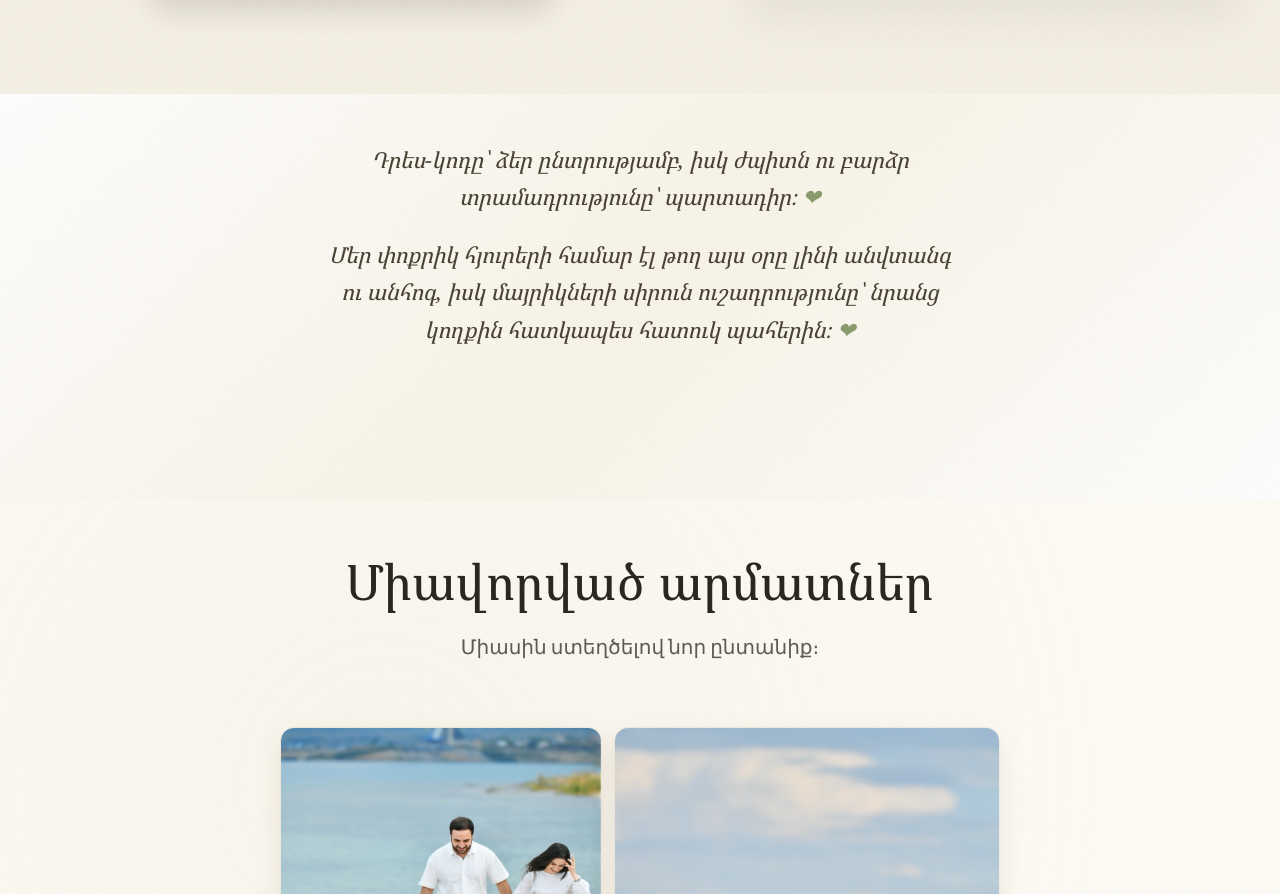
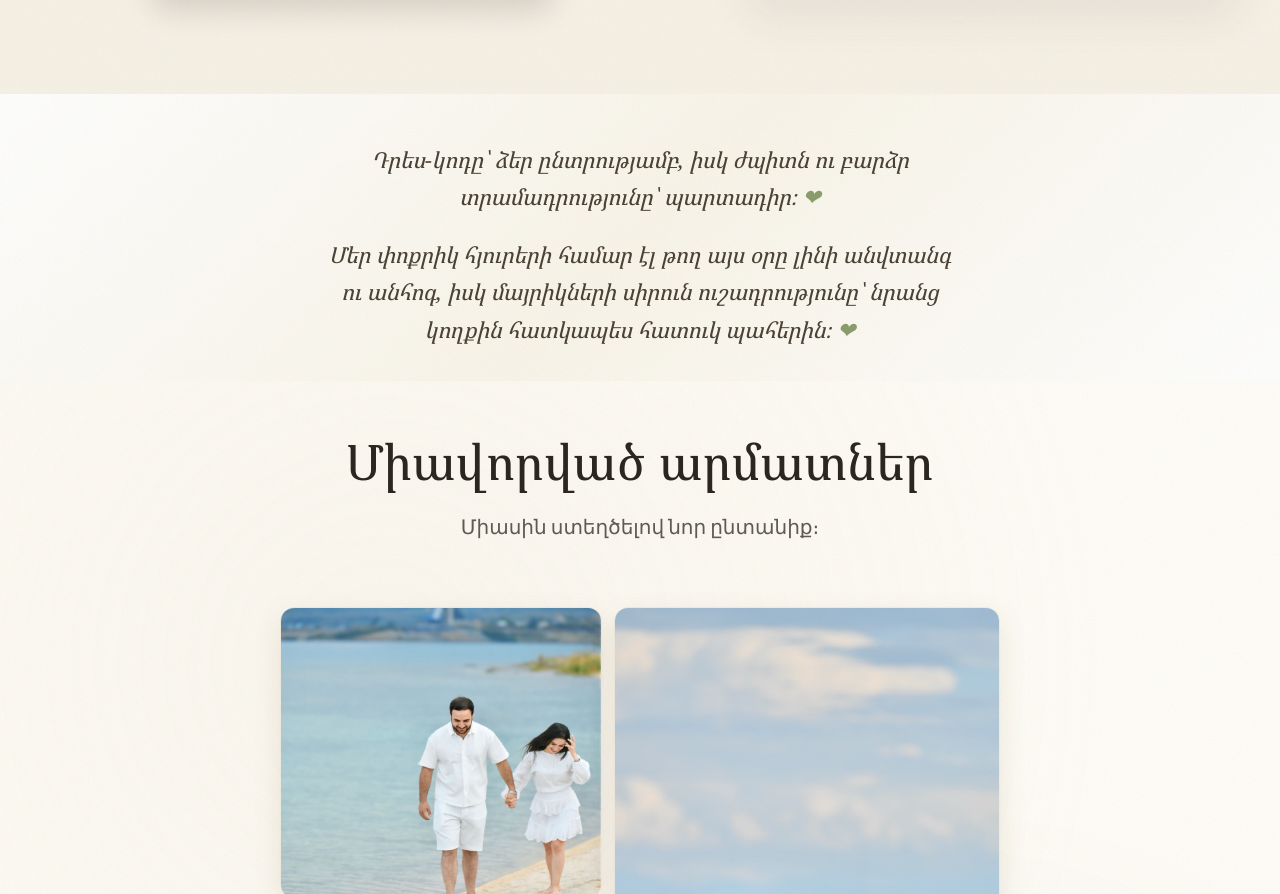
Before and after one commit to AsatryanKaren/Anahit-friend-wedding, a React (Vite) app: page / in a window 1280 px wide. Shown: the part 4055-4949 px from the top of the page. Built offline with nearby package versions, Linux system fonts and the light colour scheme.

Commit message:
Update civil ceremony icon, tighten dress code section spacing
- Swap in the re-exported certificate icon (same fake-checkerboard
  fix, tightly cropped to the artwork)
- Reduce the Dress Code section's bottom padding

Co-Authored-By: Claude Sonnet 5 <noreply@anthropic.com>

```diff
--- a/src/FigmaInvite.module.css
+++ b/src/FigmaInvite.module.css
@@ -3165,14 +3165,13 @@
 
 /* Attire Section */
 .attireNew {
-  padding: clamp(28px, 4vw, 48px) 0 clamp(48px, 8vw, 88px);
+  padding: clamp(28px, 4vw, 48px) 0 clamp(20px, 3vw, 32px);
   background: var(--paper-grain),
     linear-gradient(135deg, #fff 0%, #f9f5e9 50%, #fff 100%);
 }
 
 .attireNewTop {
   text-align: center;
-  margin-bottom: 64px;
 }
 
 .attireNewHeader {
```
Also changed, not shown: src/assets/registration-certificate-icon.png.
